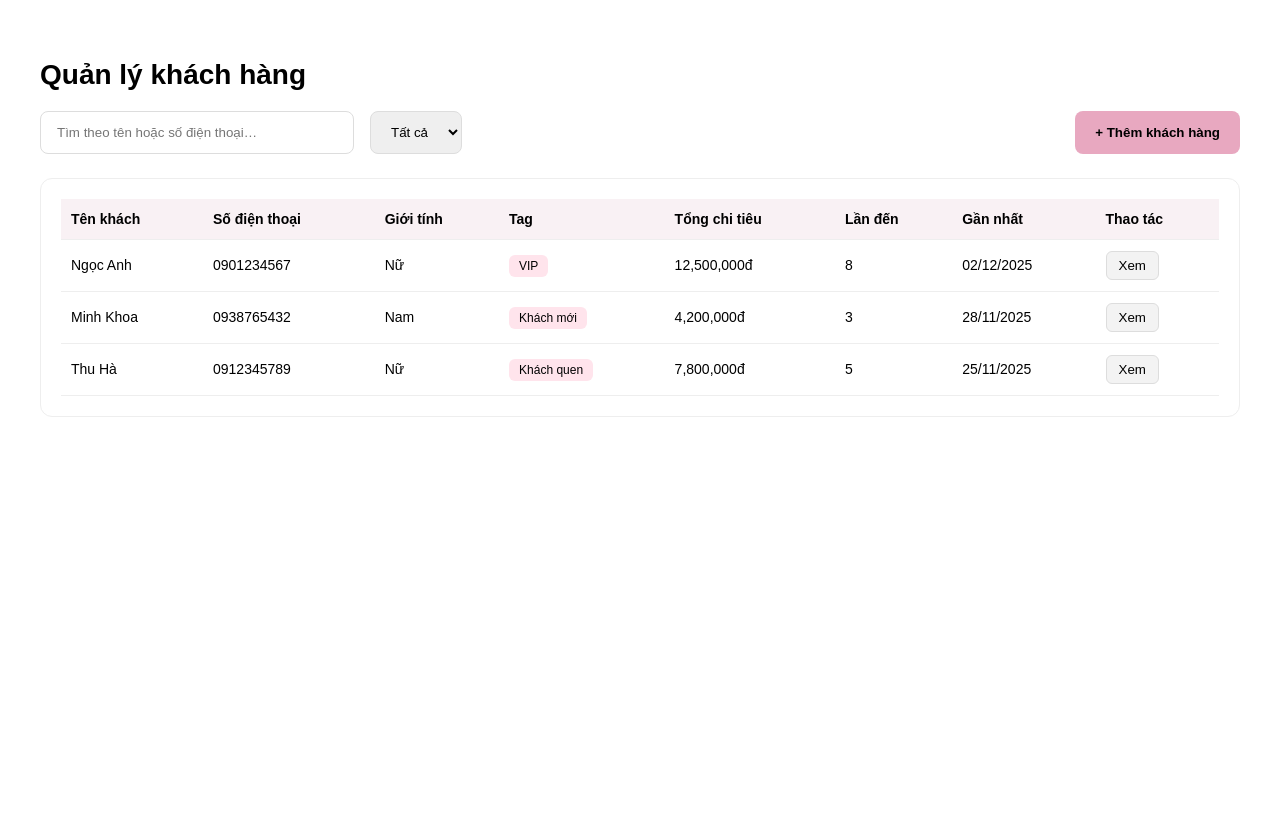
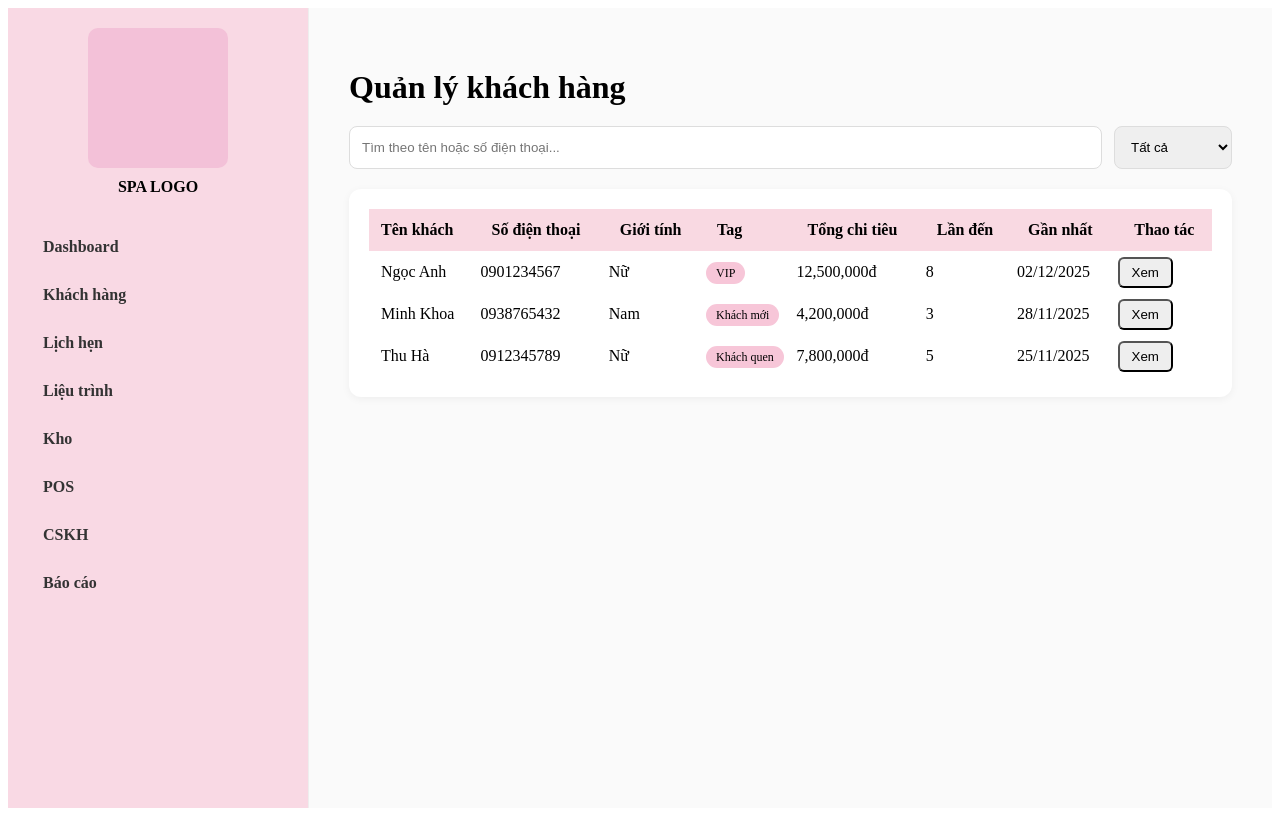
Before and after one commit to conlele0201/erp-spa, a Next.js app: page /khach-hang in a window 1280 px wide. Built offline with nearby package versions, Linux system fonts and the light colour scheme.

Commit message:
Update index.js

```diff
--- a/pages/khach-hang/index.js
+++ b/pages/khach-hang/index.js
@@ -1,205 +1,114 @@
-import React, { useState } from "react";
+import Layout from "../../components/Layout";
 
-export default function KhachHangPage() {
-  const [search, setSearch] = useState("");
-  const [filterGender, setFilterGender] = useState("Tất cả");
-
-  // Mock data khách hàng
-  const customers = [
-    {
-      id: 1,
-      name: "Ngọc Anh",
-      phone: "0901234567",
-      gender: "Nữ",
-      totalSpent: "12,500,000đ",
-      visits: 8,
-      lastVisit: "02/12/2025",
-      tag: "VIP",
-    },
-    {
-      id: 2,
-      name: "Minh Khoa",
-      phone: "0938765432",
-      gender: "Nam",
-      totalSpent: "4,200,000đ",
-      visits: 3,
-      lastVisit: "28/11/2025",
-      tag: "Khách mới",
-    },
-    {
-      id: 3,
-      name: "Thu Hà",
-      phone: "0912345789",
-      gender: "Nữ",
-      totalSpent: "7,800,000đ",
-      visits: 5,
-      lastVisit: "25/11/2025",
-      tag: "Khách quen",
-    },
-  ];
-
-  const filtered = customers.filter((c) => {
-    const matchSearch =
-      c.name.toLowerCase().includes(search.toLowerCase()) ||
-      c.phone.includes(search);
-
-    const matchGender =
-      filterGender === "Tất cả" || c.gender === filterGender;
-
-    return matchSearch && matchGender;
-  });
-
+export default function KhachHang() {
   return (
-    <div style={{ padding: "32px", fontFamily: "Arial" }}>
-      {/* HEADER */}
-      <h1 style={{ fontSize: "28px", marginBottom: "20px" }}>
+    <Layout active="Khách hàng">
+      <div style={{ padding: "20px" }}>
+        <h1 style={{ fontSize: "32px", fontWeight: "700", marginBottom: "20px" }}>
           Quản lý khách hàng
         </h1>
 
-      {/* ACTION BAR */}
-      <div
-        style={{
-          display: "flex",
-          gap: "16px",
-          marginBottom: "24px",
-          flexWrap: "wrap",
-        }}
-      >
-        {/* Search */}
+        {/* Thanh tìm kiếm */}
+        <div style={{ display: "flex", gap: "12px", marginBottom: "20px" }}>
           <input
             type="text"
-          placeholder="Tìm theo tên hoặc số điện thoại…"
-          value={search}
-          onChange={(e) => setSearch(e.target.value)}
+            placeholder="Tìm theo tên hoặc số điện thoại..."
             style={{
-            padding: "12px 16px",
+              flex: 1,
+              padding: "12px",
               borderRadius: "8px",
               border: "1px solid #ddd",
-            width: "280px",
             }}
           />
 
-        {/* Filter giới tính */}
           <select
-          value={filterGender}
-          onChange={(e) => setFilterGender(e.target.value)}
             style={{
-            padding: "12px 16px",
+              padding: "12px",
               borderRadius: "8px",
               border: "1px solid #ddd",
             }}
           >
             <option>Tất cả</option>
-          <option>Nam</option>
-          <option>Nữ</option>
+            <option>VIP</option>
+            <option>Khách mới</option>
+            <option>Khách quen</option>
           </select>
-
-        {/* Button thêm khách */}
-        <button
-          style={{
-            marginLeft: "auto",
-            padding: "12px 20px",
-            background: "#e8a8c0",
-            border: "none",
-            borderRadius: "8px",
-            fontWeight: "600",
-            cursor: "pointer",
-          }}
-        >
-          + Thêm khách hàng
-        </button>
         </div>
 
-      {/* TABLE */}
+        {/* Bảng khách hàng */}
         <div
           style={{
             background: "#fff",
+            borderRadius: "12px",
             padding: "20px",
-          borderRadius: "12px",
-          border: "1px solid #eee",
+            boxShadow: "0 2px 8px rgba(0,0,0,0.05)",
           }}
         >
           <table style={{ width: "100%", borderCollapse: "collapse" }}>
             <thead>
-            <tr style={{ background: "#f9f1f4", textAlign: "left" }}>
-              <th style={th}>Tên khách</th>
-              <th style={th}>Số điện thoại</th>
-              <th style={th}>Giới tính</th>
-              <th style={th}>Tag</th>
-              <th style={th}>Tổng chi tiêu</th>
-              <th style={th}>Lần đến</th>
-              <th style={th}>Gần nhất</th>
-              <th style={th}>Thao tác</th>
+              <tr style={{ background: "#f9d9e2" }}>
+                <th style={{ textAlign: "left", padding: "12px" }}>Tên khách</th>
+                <th style={{ textAlign: "left", padding: "12px" }}>Số điện thoại</th>
+                <th style={{ textAlign: "left", padding: "12px" }}>Giới tính</th>
+                <th style={{ textAlign: "left", padding: "12px" }}>Tag</th>
+                <th style={{ textAlign: "left", padding: "12px" }}>Tổng chi tiêu</th>
+                <th style={{ textAlign: "left", padding: "12px" }}>Lần đến</th>
+                <th style={{ textAlign: "left", padding: "12px" }}>Gần nhất</th>
+                <th style={{ padding: "12px" }}>Thao tác</th>
               </tr>
             </thead>
 
             <tbody>
-            {filtered.map((c) => (
-              <tr
-                key={c.id}
-                style={{
-                  borderBottom: "1px solid #eee",
-                  height: "52px",
-                }}
-              >
-                <td style={td}>{c.name}</td>
-                <td style={td}>{c.phone}</td>
-                <td style={td}>{c.gender}</td>
-                <td style={td}>
-                  <span
-                    style={{
-                      padding: "4px 10px",
-                      background: "#ffe4ec",
-                      borderRadius: "6px",
-                      fontSize: "12px",
-                    }}
-                  >
-                    {c.tag}
-                  </span>
-                </td>
-                <td style={td}>{c.totalSpent}</td>
-                <td style={td}>{c.visits}</td>
-                <td style={td}>{c.lastVisit}</td>
-                <td style={td}>
-                  <button
-                    onClick={() => alert("Xem hồ sơ khách: " + c.name)}
-                    style={{
-                      padding: "6px 12px",
-                      background: "#f3f3f3",
-                      border: "1px solid #ddd",
-                      borderRadius: "6px",
-                      cursor: "pointer",
-                    }}
-                  >
-                    Xem
-                  </button>
-                </td>
+              <tr>
+                <td style={{ padding: "12px" }}>Ngọc Anh</td>
+                <td>0901234567</td>
+                <td>Nữ</td>
+                <td><span style={tag}>VIP</span></td>
+                <td>12,500,000đ</td>
+                <td>8</td>
+                <td>02/12/2025</td>
+                <td><button style={btn}>Xem</button></td>
               </tr>
-            ))}
 
-            {filtered.length === 0 && (
               <tr>
-                <td colSpan="8" style={{ textAlign: "center", padding: "20px" }}>
-                  Không tìm thấy khách hàng phù hợp.
-                </td>
+                <td style={{ padding: "12px" }}>Minh Khoa</td>
+                <td>0938765432</td>
+                <td>Nam</td>
+                <td><span style={tag}>Khách mới</span></td>
+                <td>4,200,000đ</td>
+                <td>3</td>
+                <td>28/11/2025</td>
+                <td><button style={btn}>Xem</button></td>
               </tr>
-            )}
+
+              <tr>
+                <td style={{ padding: "12px" }}>Thu Hà</td>
+                <td>0912345789</td>
+                <td>Nữ</td>
+                <td><span style={tag}>Khách quen</span></td>
+                <td>7,800,000đ</td>
+                <td>5</td>
+                <td>25/11/2025</td>
+                <td><button style={btn}>Xem</button></td>
+              </tr>
             </tbody>
           </table>
         </div>
       </div>
+    </Layout>
   );
 }
 
-/* STYLE */
-const th = {
-  padding: "12px 10px",
-  fontSize: "14px",
-  fontWeight: "600",
-  borderBottom: "1px solid #eee",
+const tag = {
+  background: "#f7c6d8",
+  padding: "4px 10px",
+  borderRadius: "12px",
+  fontSize: "12px",
 };
 
-const td = {
-  padding: "10px 10px",
-  fontSize: "14px",
+const btn = {
+  background: "#eee",
+  padding: "6px 12px",
+  borderRadius: "6px",
+  cursor: "pointer",
 };
```
Lines whose indentation alone changed are shown as unchanged.
